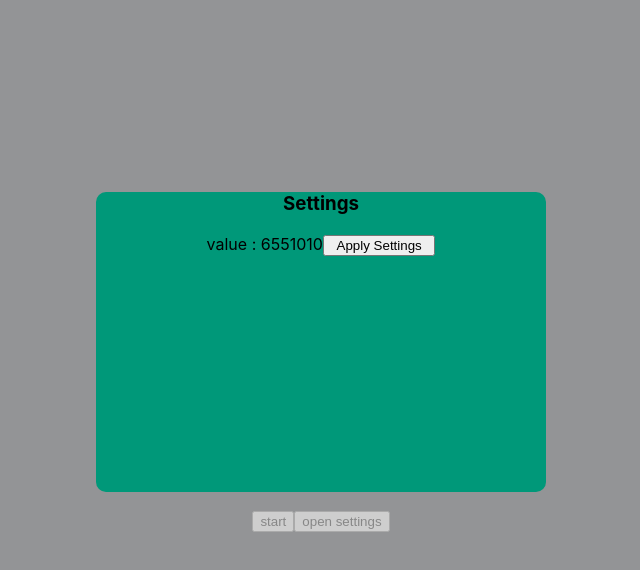
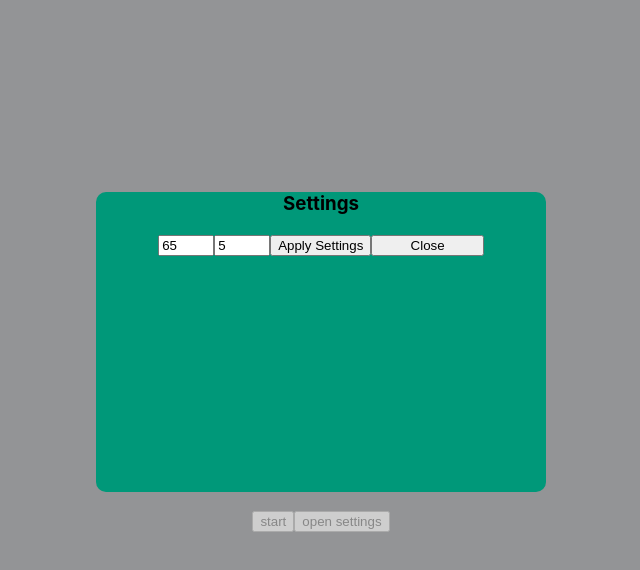
Before and after one commit to qho-queenie/pomodoro, a React (Create React App) app: page / in a window 1280 px wide. Both pictures are taken after a click on the button "open settings". Shown: the top 570 px of the page, without its empty margins (319-959 px from the left). Built offline with nearby package versions, Linux system fonts and the light colour scheme.

Commit message:
organized context

```diff
--- a/src/components/ClockFace.js
+++ b/src/components/ClockFace.js
@@ -5,14 +5,20 @@ import SettingsModal from "./SettingsModal";
 // variables outside components are the ones that don"t change, or as helper functions exposure
 // in seconds
 export const Context = createContext();
-const session_lengths = [65, 5, 10, 10];
+// const session_lengths = [65, 5];
 
 const ClockFace = () => {
-  const [sessions, setSessions] = useState(session_lengths);
+  const [sessions, setSessions] = useState([65, 5]);
   const [isModalOpen, setIsModalOpen] = useState(false);
   const [isActive, setIsActive] = useState(false);
   const [currentSessionIndex, setCurrentSessionIndex] = useState(0);
   const [currentSeconds, setCurrentSeconds] = useState(sessions[0]);
+
+  // can use useMemo to save some re-renders
+  const settingsModalValues = {
+    isModalOpen: [isModalOpen, setIsModalOpen],
+    sessions: [sessions, setSessions]
+  };
 
   useEffect(() => {
     let timeInterval;
@@ -41,13 +47,18 @@ const ClockFace = () => {
 
   useEffect(() => {
     setCurrentSeconds(sessions[currentSessionIndex])
-  }, [currentSessionIndex])
+  }, [currentSessionIndex]);
+
+  useEffect(() => {
+    // whenever sessions has been changed by user, start with 1st session
+    setCurrentSeconds(sessions[0])
+  }, [sessions]);
 
   useEffect(() => {
     if (isModalOpen === true) {
       setIsActive(false);
     }
-  }, [isModalOpen])
+  }, [isModalOpen]);
 
   const formattedMinutes = Math.floor(currentSeconds / 60) < 10 ? `0${Math.floor(currentSeconds / 60)}` : Math.floor(currentSeconds / 60);
   const formattedSeconds = currentSeconds % 60 < 10 ? `0${currentSeconds % 60}` : currentSeconds % 60
@@ -81,7 +92,7 @@ const ClockFace = () => {
           open settings
         </button>
 
-        <Context.Provider value={{ isOpen: isModalOpen, sessionLengths: session_lengths, setSessions: setSessions, setIsModalOpen: setIsModalOpen }}>
+        <Context.Provider value={settingsModalValues}>
           <SettingsModal />
         </Context.Provider>
       </div>
--- a/src/components/SettingsModal.js
+++ b/src/components/SettingsModal.js
@@ -1,28 +1,75 @@
-import React, { useContext } from "react";
+import React, { useState, useContext } from "react";
 import reactDom from "react-dom";
+import { v4 as uuidv4 } from 'uuid';
 import "./SettingsModal.scss";
 import { Context } from './ClockFace.js'
 
 
 const SettingsModal = () => {
-  const { isOpen, sessionLengths, setSessions, setIsModalOpen } = useContext(Context);
-  if (!isOpen) {
+  const { isModalOpen, sessions } = useContext(Context);
+  const [thisModalOpen, setThisModalOpen] = isModalOpen;
+  const [currentSessions, setCurrentSessions] = sessions;
+  const [localSession, setLocalSession] = useState(currentSessions);
+
+  if (!thisModalOpen) {
     return null;
+  }
+
+  const handleInputChange = (e) => {
+    if (e.target.name === "longSession") {
+      const newSettings = [...localSession];
+      newSettings[0] = e.target.valueAsNumber;
+      setLocalSession(newSettings);
+    }
+    else if (e.target.name === "shortSession") {
+      const newSettings = [...localSession];
+      newSettings[1] = e.target.valueAsNumber
+      setLocalSession(newSettings);
+    }
   }
 
   return reactDom.createPortal(
     <div className="SettingsModal__overlay">
       <div className="SettingsModal">
         <h3>Settings</h3>
-        <span>value : {sessionLengths}</span>
-        <button
-          className="close-button"
-          onClick={() => setIsModalOpen(false)}
-        >
-          Apply Settings
-        </button>
+        <div className="SettingsModal__form">
+          <input
+            key={uuidv4()}
+            type="number"
+            max='60'
+            min='0'
+            name="longSession"
+            value={localSession[0]}
+            onChange={e => handleInputChange(e)}
+          >
+          </input>
+          <input
+            key={uuidv4()}
+            type="number"
+            max='60'
+            min='0'
+            name="shortSession"
+            value={localSession[1]}
+            onChange={e => handleInputChange(e)}
+          >
+          </input>
+
+          <button
+            className="applySettings-button"
+            onClick={() => setCurrentSessions(localSession)}
+          >
+            Apply Settings
+          </button>
+
+          <button
+            className="close-button"
+            onClick={() => setThisModalOpen(false)}
+          >
+            Close
+          </button>
+        </div>
       </div>
-    </div>,
+    </div >,
 
     document.getElementById("portal")
   )
```
